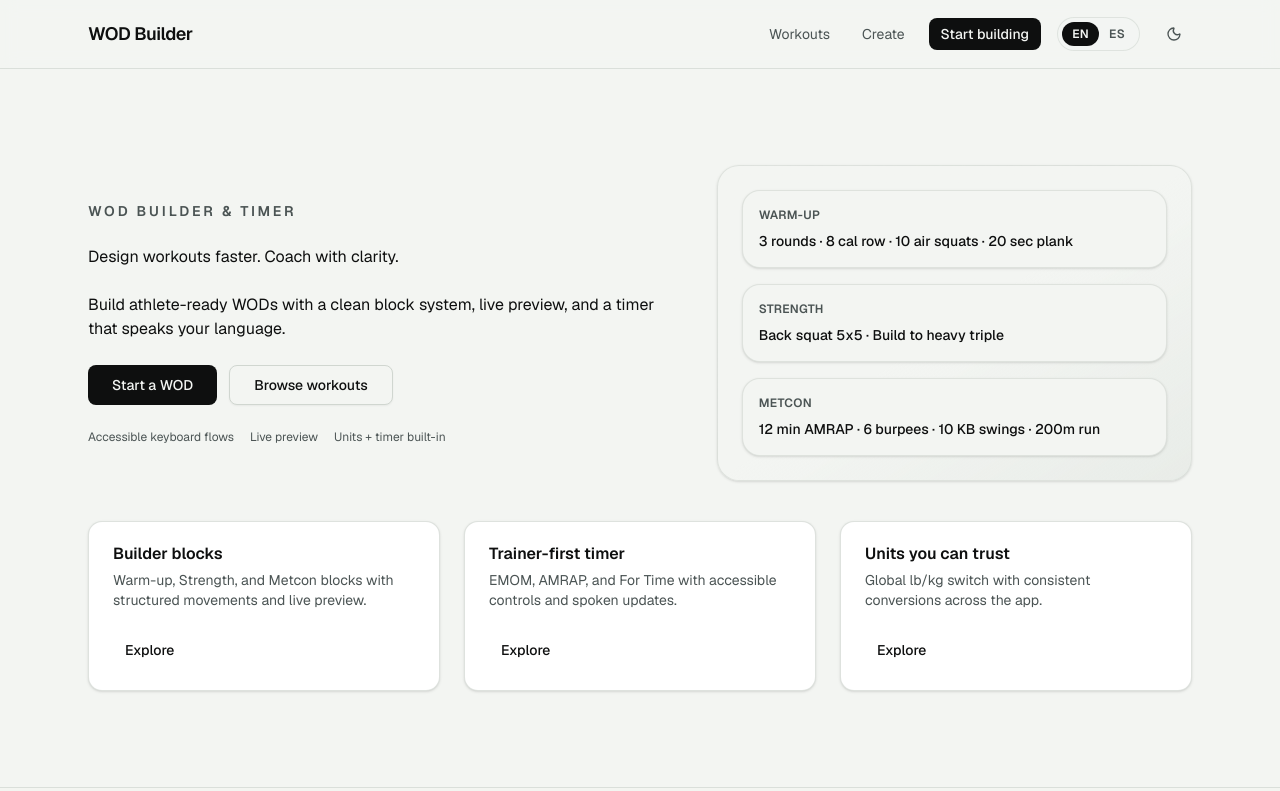
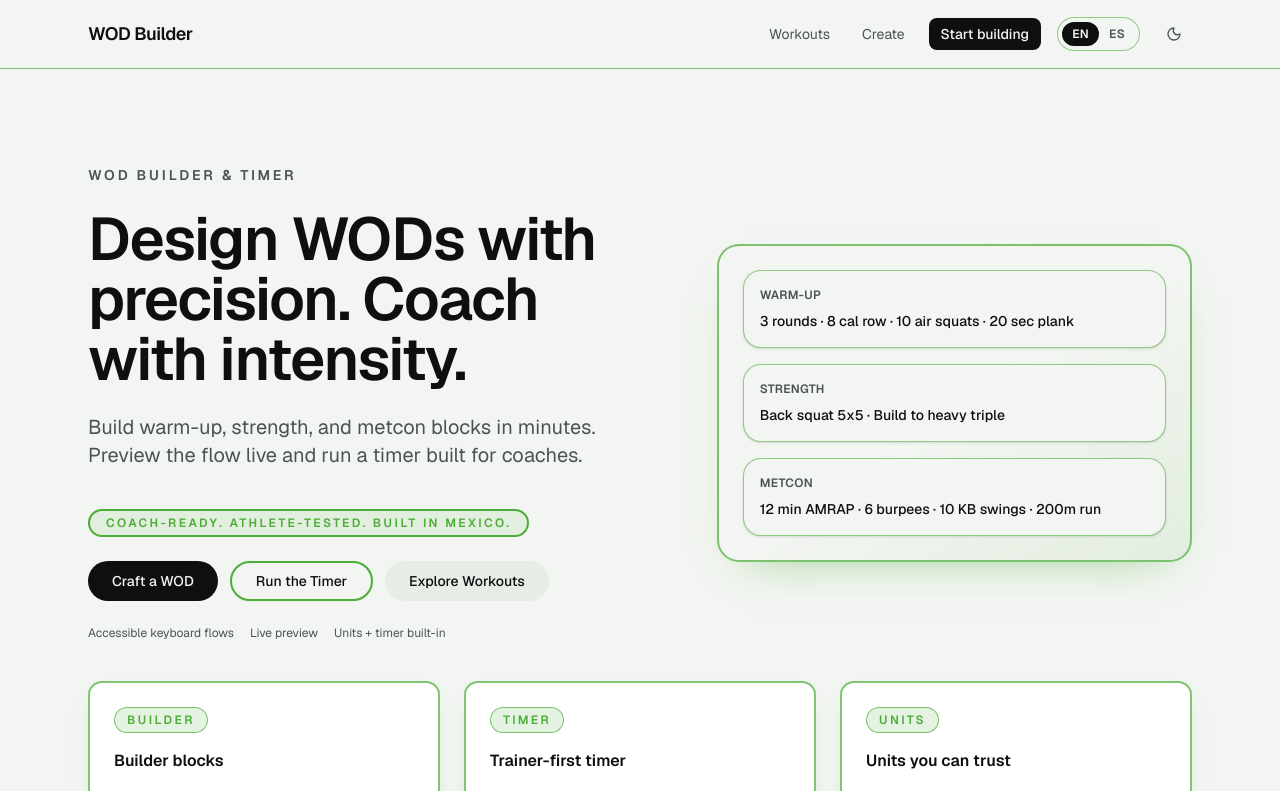
Before and after one commit to RicardoSalas17/wod-builder, a Next.js app: page /en in a window 1280 px wide. Shown: the top 791 px of the page. Built offline with nearby package versions, Linux system fonts and the light colour scheme.

Commit message:
feat: some texts

```diff
--- a/src/app/[locale]/(marketing)/page.tsx
+++ b/src/app/[locale]/(marketing)/page.tsx
@@ -1,31 +1,15 @@
-import { Link } from "@/i18n/navigation";
-import { getTranslations, setRequestLocale } from "next-intl/server";
-import { Button } from "@/components/ui/button";
+import { Link } from '@/i18n/navigation';
+import { getTranslations, setRequestLocale } from 'next-intl/server';
+import { Button } from '@/components/ui/button';
 import {
   Card,
   CardContent,
   CardDescription,
   CardHeader,
   CardTitle,
-} from "@/components/ui/card";
+} from '@/components/ui/card';
 
-const highlights = [
-  {
-    title: "Builder blocks",
-    description:
-      "Warm-up, Strength, and Metcon blocks with structured movements and live preview.",
-  },
-  {
-    title: "Trainer-first timer",
-    description:
-      "EMOM, AMRAP, and For Time with accessible controls and spoken updates.",
-  },
-  {
-    title: "Units you can trust",
-    description:
-      "Global lb/kg switch with consistent conversions across the app.",
-  },
-];
+
 
 export default async function MarketingPage({
   params,
@@ -34,57 +18,99 @@ export default async function MarketingPage({
 }) {
   const { locale } = await params;
   setRequestLocale(locale);
-  const t = await getTranslations({ locale, namespace: "marketing" });
+  const t = await getTranslations({ locale, namespace: 'marketing' });
+  const highlights = [
+    {
+      tag: t("tagBuilder"),
+      title: 'Builder blocks',
+      description:
+        'Warm-up, Strength, and Metcon blocks with structured movements and live preview.',
+    },
+    {
+      tag: t("tagTimer"),
+      title: 'Trainer-first timer',
+      description:
+        'EMOM, AMRAP, and For Time with accessible controls and spoken updates.',
+    },
+    {
+      tag: t("tagUnits"),
+      title: 'Units you can trust',
+      description:
+        'Global lb/kg switch with consistent conversions across the app.',
+    },
+  ];
   return (
     <div className="relative overflow-hidden">
       <div className="pointer-events-none absolute inset-0 -z-10">
-        <div className="absolute -left-40 top-24 h-72 w-72 rounded-full bg-[radial-gradient(circle,rgba(14,116,144,0.35),transparent_70%)] blur-3xl" />
-        <div className="absolute right-[-10%] top-[-10%] h-96 w-96 rounded-full bg-[radial-gradient(circle,rgba(248,113,113,0.32),transparent_65%)] blur-3xl" />
+        <div className="absolute top-24 -left-40 h-72 w-72 rounded-full bg-[radial-gradient(circle,rgba(14,116,144,0.35),transparent_70%)] blur-3xl" />
+        <div className="absolute top-[-10%] right-[-10%] h-96 w-96 rounded-full bg-[radial-gradient(circle,rgba(248,113,113,0.32),transparent_65%)] blur-3xl" />
       </div>
 
       <section className="mx-auto flex w-full max-w-6xl flex-col gap-10 px-4 py-16 sm:px-6 lg:py-24">
         <div className="grid gap-12 lg:grid-cols-[1.1fr_0.9fr] lg:items-center">
           <div className="space-y-6">
-            <p className="text-sm font-semibold uppercase tracking-[0.2em] text-muted-foreground">
+            <p className="text-muted-foreground text-sm font-semibold tracking-[0.2em] uppercase">
               WOD Builder & Timer
             </p>
-            <h1>{t("title")}</h1>
-            <p className="...">{t("subtitle")}</p>
+            <h1 className="text-4xl font-semibold tracking-tight text-balance sm:text-5xl lg:text-6xl">
+              {t('headline')}
+            </h1>
+            <p className="text-muted-foreground text-lg text-pretty sm:text-xl">
+              {t('subtitle')}
+            </p>
+            <div className="border-accent bg-accent/10 text-accent mt-4 inline-flex items-center gap-2 rounded-full border-2 px-4 py-1 text-xs font-semibold tracking-[0.2em] uppercase">
+              {t('strip')}
+            </div>
             <div className="flex flex-wrap gap-3">
-              <Button asChild size="lg">
-                <Link href="/workouts/new">Start a WOD</Link>
+              <Button asChild size="lg" className="rounded-full px-6">
+                <Link href="/workouts/new">{t("ctaPrimary")}</Link>
               </Button>
-              <Button asChild size="lg" variant="outline">
-                <Link href="/workouts">Browse workouts</Link>
+              <Button
+                asChild
+                size="lg"
+                variant="outline"
+                className="rounded-full border-2 px-6"
+              >
+                <Link href="/workouts">{t("ctaSecondary")}</Link>
+              </Button>
+              <Button
+                asChild
+                size="lg"
+                variant="secondary"
+                className="rounded-full px-6"
+              >
+                <Link href="/workouts">{t("ctaTertiary")}</Link>
               </Button>
             </div>
-            <div className="flex flex-wrap gap-4 text-xs text-muted-foreground">
+
+            <div className="text-muted-foreground flex flex-wrap gap-4 text-xs">
               <span>Accessible keyboard flows</span>
               <span>Live preview</span>
               <span>Units + timer built-in</span>
             </div>
           </div>
 
-          <div className="rounded-3xl border border-border/60 bg-linear-to-br from-background via-background to-muted/60 p-6 shadow-sm">
+          <div className="rounded-3xl border-2 border-accent/70 bg-linear-to-br from-background via-background to-accent/10 p-6 shadow-[0_20px_45px_-30px_rgba(76,173,56,0.65)]"
+          >
             <div className="space-y-4">
-              <div className="rounded-2xl border border-border/60 bg-background p-4 shadow-sm">
-                <p className="text-xs font-semibold uppercase tracking-wide text-muted-foreground">
+              <div className="border-border/60 bg-background rounded-2xl border p-4 shadow-sm">
+                <p className="text-muted-foreground text-xs font-semibold tracking-wide uppercase">
                   Warm-up
                 </p>
                 <p className="mt-2 text-sm font-medium">
                   3 rounds · 8 cal row · 10 air squats · 20 sec plank
                 </p>
               </div>
-              <div className="rounded-2xl border border-border/60 bg-background p-4 shadow-sm">
-                <p className="text-xs font-semibold uppercase tracking-wide text-muted-foreground">
+              <div className="border-border/60 bg-background rounded-2xl border p-4 shadow-sm">
+                <p className="text-muted-foreground text-xs font-semibold tracking-wide uppercase">
                   Strength
                 </p>
                 <p className="mt-2 text-sm font-medium">
                   Back squat 5x5 · Build to heavy triple
                 </p>
               </div>
-              <div className="rounded-2xl border border-border/60 bg-background p-4 shadow-sm">
-                <p className="text-xs font-semibold uppercase tracking-wide text-muted-foreground">
+              <div className="border-border/60 bg-background rounded-2xl border p-4 shadow-sm">
+                <p className="text-muted-foreground text-xs font-semibold tracking-wide uppercase">
                   Metcon
                 </p>
                 <p className="mt-2 text-sm font-medium">
@@ -97,13 +123,24 @@ export default async function MarketingPage({
 
         <div className="grid gap-6 md:grid-cols-3">
           {highlights.map((item) => (
-            <Card key={item.title} className="border-border/70">
-              <CardHeader>
+            <Card
+              key={item.title}
+              className="border-accent/70 border-2 shadow-[0_12px_24px_-16px_rgba(76,173,56,0.6)]"
+            >
+              <CardHeader className="space-y-3">
+                <span className="border-accent/70 bg-accent/15 text-accent inline-flex w-fit items-center rounded-full border px-3 py-1 text-xs font-semibold tracking-[0.2em] uppercase">
+                  {item.tag}
+                </span>
                 <CardTitle>{item.title}</CardTitle>
                 <CardDescription>{item.description}</CardDescription>
               </CardHeader>
               <CardContent>
-                <Button asChild variant="ghost" size="sm">
+                <Button
+                  asChild
+                  variant="ghost"
+                  size="sm"
+                  className="rounded-full"
+                >
                   <Link href="/workouts/new">Explore</Link>
                 </Button>
               </CardContent>
--- a/src/app/[locale]/globals.css
+++ b/src/app/[locale]/globals.css
@@ -61,12 +61,12 @@
   --secondary-foreground: #0e0f0f;
   --muted: #e1e6e1;
   --muted-foreground: #4b5454;
-  --accent: #7dff00;
+  --accent: #4cad38;
   --accent-foreground: #0e0f0f;
   --destructive: #d9480f;
-  --border: #d0d6d0;
-  --input: #d0d6d0;
-  --ring: #7dff00;
+  --border: #4cad38;
+  --input: #4cad38;
+  --ring: #4cad38;
   --chart-1: #7dff00;
   --chart-2: #5acb00;
   --chart-3: #2f3a3a;
@@ -95,12 +95,12 @@
   --secondary-foreground: #f3f5f2;
   --muted: #1b1f1f;
   --muted-foreground: #9aa3a3;
-  --accent: #7dff00;
+  --accent: #4cad38;
   --accent-foreground: #0e0f0f;
   --destructive: #ff6b2c;
-  --border: #232727;
-  --input: #232727;
-  --ring: #7dff00;
+  --border: #4cad38;;
+  --input:  #4cad38;
+  --ring: #4cad38;
   --chart-1: #7dff00;
   --chart-2: #5acb00;
   --chart-3: #8a8f8f;
--- a/src/messages/en.json
+++ b/src/messages/en.json
@@ -1,6 +1,13 @@
 {
-    "marketing": {
-      "title": "Design workouts faster. Coach with clarity.",
-      "subtitle": "Build athlete-ready WODs with a clean block system, live preview, and a timer that speaks your language."
-    }
+  "marketing": {
+    "headline": "Design WODs with precision. Coach with intensity.",
+    "subtitle": "Build warm-up, strength, and metcon blocks in minutes. Preview the flow live and run a timer built for coaches.",
+    "strip": "Coach-ready. Athlete-tested. Built in Mexico.",
+    "ctaPrimary": "Craft a WOD",
+    "ctaSecondary": "Run the Timer",
+    "ctaTertiary": "Explore Workouts",
+    "tagBuilder": "Builder",
+    "tagTimer": "Timer",
+    "tagUnits": "Units"
   }
+}
--- a/src/messages/es.json
+++ b/src/messages/es.json
@@ -1,6 +1,13 @@
 {
-    "marketing": {
-      "title": "Diseña WODs más rápido. Entrena con claridad.",
-      "subtitle": "Crea WODs listos para atletas con bloques claros, vista previa en vivo y un timer que habla tu idioma."
-    }
+  "marketing": {
+    "headline": "Diseña WODs con precisión. Entrena con intensidad.",
+    "subtitle": "Crea bloques de warm-up, strength y metcon en minutos. Previsualiza el flujo y usa un timer hecho para coaches.",
+    "strip": "Listo para coach. Probado en box. Hecho en México.",
+    "ctaPrimary": "Crear WOD",
+    "ctaSecondary": "Iniciar Timer",
+    "ctaTertiary": "Explorar WODs",
+    "tagBuilder": "Builder",
+    "tagTimer": "Timer",
+    "tagUnits": "Unidades"
   }
+}
```
